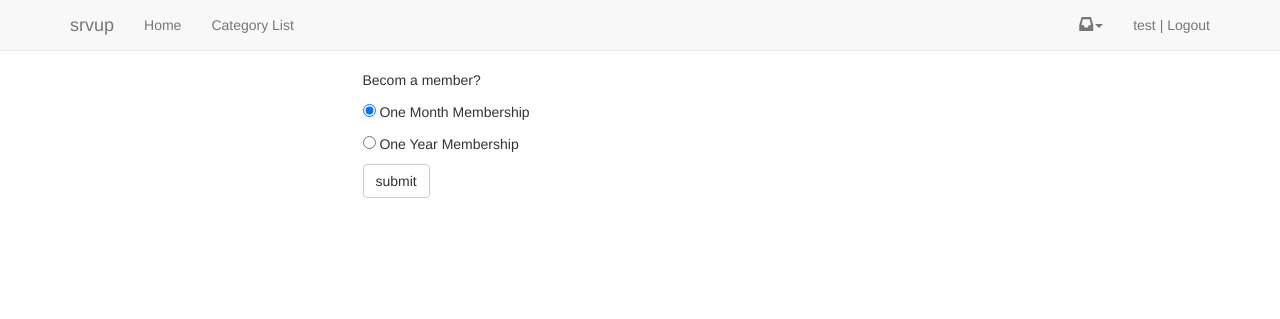
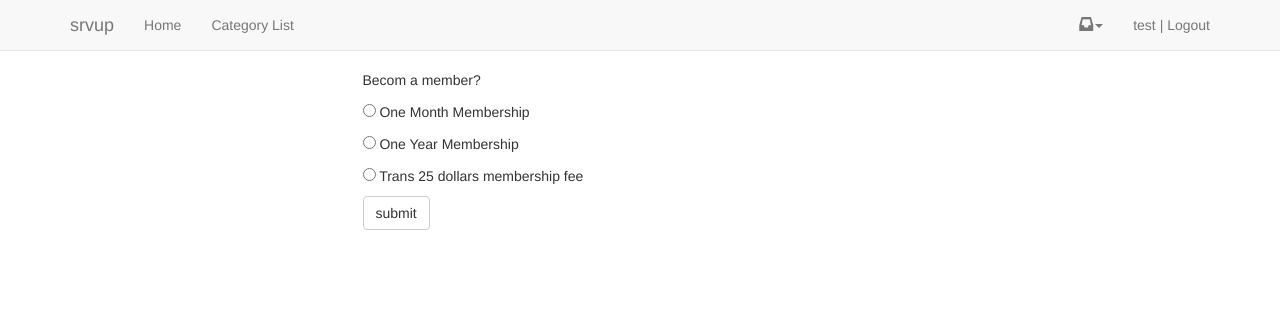
Before and after one commit to topaz1874/srvup, a Django app: page /billing/upgrade/ in a window 1280 px wide. Shown: the top 319 px of the page. Run offline with Django 3.2, Linux system fonts and the light colour scheme; a user stored in the database is signed in; data comes from the database, SQL or seed files in the repository; both versions use the stored data as it was after the commit; some libraries are stand-ins or nearby versions.

Commit message:
Membership dates

```diff
--- a/src/billing/models.py
+++ b/src/billing/models.py
@@ -7,7 +7,7 @@ from django.utils import timezone
 
 from dateutil.relativedelta import relativedelta
 
-from .signals import become_member
+from .signals import become_member,membership_date_update
 
 # Create your models here.
 class Membership(models.Model):
@@ -36,10 +36,24 @@ def become_member_handler(sender, **kwargs):
         user.membership.save()
         user.membership.update_status()
 
+@receiver(membership_date_update)
+def membership_date_update_handler(sender, new_date_start, **kwargs):
+    membership = sender
+    current_date_end = membership.date_end
+    if current_date_end >= new_date_start:
+        membership.date_end += relativedelta(months=1)
+    else:
+        membership.date_start = new_date_start
+        membership.date_end = new_date_start + relativedelta(months=1)
+    membership.save()
+    membership.update_status()
+
+
 @receiver(models.signals.post_save, sender=Membership)
 def post_save_handler(sender, instance, created, **kwargs):
     if not created:
         instance.update_status()
+
 
 class TransactionQuerySet(models.QuerySet):
     def success(self):
@@ -73,7 +87,7 @@ class TransactionManager(models.Manager):
             newtrans.transaction_status = transaction_status
 
         newtrans.save(using=self._db)
-        return newtrans.order_id
+        return newtrans
 
 
 class Transaction(models.Model):
--- a/src/billing/signals.py
+++ b/src/billing/signals.py
@@ -1,3 +1,5 @@
 from django.dispatch import Signal
 
 become_member = Signal(providing_args=['month','year'])
+
+membership_date_update = Signal(providing_args=['new_date_start',])
--- a/src/billing/views.py
+++ b/src/billing/views.py
@@ -1,32 +1,45 @@
 import random
-
-from django.shortcuts import render,HttpResponseRedirect
+from django.contrib.auth.decorators import login_required
+from django.shortcuts import render,HttpResponseRedirect,Http404
 from django.contrib import messages
 
-from .models import Transaction
-from .signals import become_member
+from .models import Transaction,Membership
+from .signals import become_member,membership_date_update
 # Create your views here.
 def upgrade(request):
 
-    Transaction.objects.create_newtrans(
-        user=request.user,
-        transaction_id='safwfaq%sasfqfw' % (random.randint(1,10000)),
-        amount=25.00,
-        card_type='visa',)
+    if request.user.is_authenticated():
+        context = {}
+        next_url = request.GET.get('next')
+        member = request.POST.get('member')
+        month = request.POST.get('month')
+        trans = request.POST.get('trans')
 
-    context = {}
-    next_url = request.GET.get('next')
-    member = request.POST.get('member')
-    month = request.POST.get('month')
-
-    if member:
-        become_member.send(sender=request.user,
-                            month=str(month))
-        messages.success(request, 'HoHO, now you become our site member, enjoy.')
-        return HttpResponseRedirect(next_url)
-    return render(request, 'billing/upgrade.html', context)
+        if trans:
+            newtrans = Transaction.objects.create_newtrans(
+                user=request.user,
+                transaction_id='safwfaq%sasfqfw' % (random.randint(1,10000)),
+                amount=25.00,
+                card_type='visa',)
+            if newtrans.success:
+                membership_instance, created = Membership.objects.get_or_create(
+                    user=request.user)
+                membership_date_update.send(
+                    sender=membership_instance,
+                    new_date_start=newtrans.timestamp,)
+                messages.success(request, 'Thanks for you support, now you become our site member, enjoy.')
+                return HttpResponseRedirect(next_url)
 
 
+        if member:
+            become_member.send(sender=request.user,
+                                month=str(month))
+            messages.success(request, 'HoHO, now you become our site member, enjoy.')
+            return HttpResponseRedirect(next_url)
+        return render(request, 'billing/upgrade.html', context)
+    return Http404
+
+@login_required
 def history(request):
     histories = request.user.transaction_set.get_success()
     return render(request, 'billing/history.html', {'queryset': histories})
--- a/src/templates/billing/upgrade.html
+++ b/src/templates/billing/upgrade.html
@@ -6,8 +6,9 @@
 <form method="post" action="">{% csrf_token %}
 
 <p>Becom a member?</p>
-    <p><input type="radio" name="month" value="1" aria-label="select as monthly membership" checked> One Month Membership</p>
+    <p><input type="radio" name="month" value="1" aria-label="select as monthly membership" > One Month Membership</p>
     <p><input type="radio" name="month" value="12" aria-label="select as year membership"> One Year Membership</p>
+    <p><input type="radio" name="trans" value="25" aria-label="trans 25 dollars membership fee"> Trans 25 dollars membership fee</p>
 <input type="hidden" name="member" value="True"/>
 <input type="submit" class="btn btn-default" value="submit" />
 
```
Also changed, not shown: src/billing/migrations/0003_auto_20160816_1429.py (added), src/db.sqlite3.
